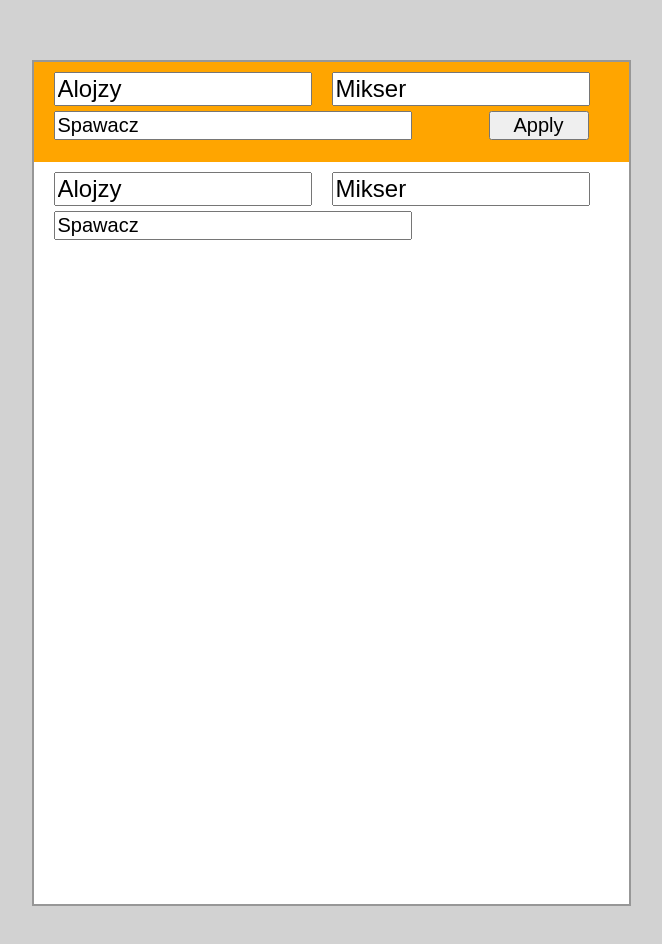
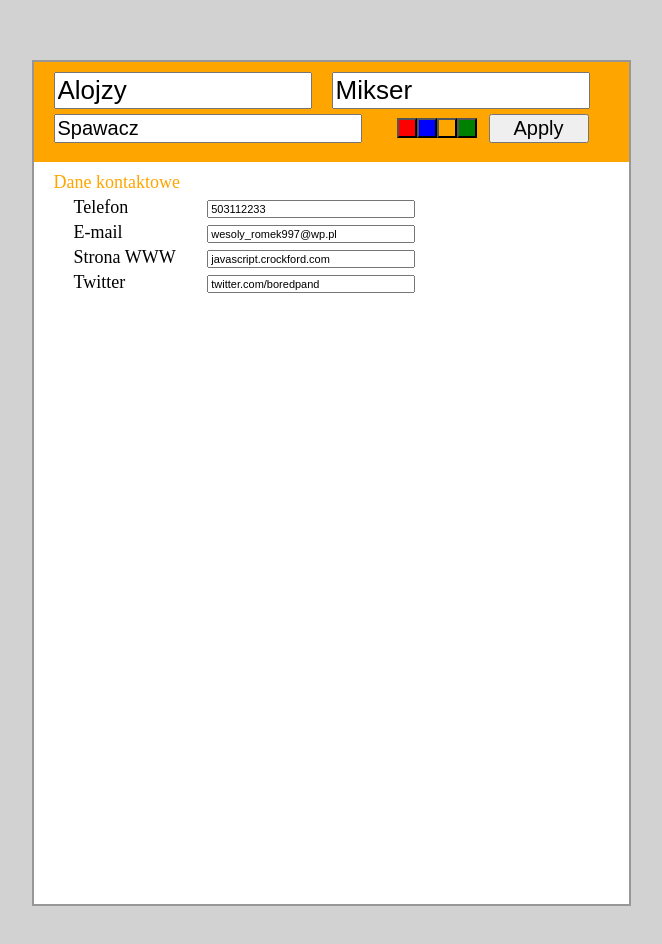
Before and after one commit to pbialy-github/editablecv, a React app: page / in a window 1280 px wide. Both pictures are taken after a click on the button "Edit". Shown: the top 944 px of the page, without its empty margins (309-971 px from the left). Built offline with nearby package versions, Linux system fonts and the light colour scheme.

Commit message:
kolory dzialaja

```diff
--- a/components/EditField.jsx
+++ b/components/EditField.jsx
@@ -34,7 +34,7 @@ class EditField extends Field {
 
         return (
             <div style={myStyle}>
-                <input id={this.props.id} value={this.props.val} style={this.props.styles} onChange={this.props.updateState}/>
+                <input className={this.props.classes} id={this.props.id} value={this.props.val} style={this.props.styles} onChange={this.props.updateState} />
             </div>
         );
     }
--- a/components/Header.jsx
+++ b/components/Header.jsx
@@ -19,6 +19,10 @@ class Header extends React.Component {
 
 	componentDidMount() {
 		document.getElementById('changeMode').addEventListener('click', this.props.changeModeFunc, false);
+        document.getElementById('changeColorRed').addEventListener('click', () => {this.props.changePageColorFunc('red')}, false);
+        document.getElementById('changeColorBlue').addEventListener('click', () => {this.props.changePageColorFunc('blue')}, false);
+        document.getElementById('changeColorOrange').addEventListener('click', () => {this.props.changePageColorFunc('orange')}, false);
+        document.getElementById('changeColorGreen').addEventListener('click', () => {this.props.changePageColorFunc('green')}, false);
 	}
 
     validateKey(key, value) {
@@ -58,10 +62,16 @@ class Header extends React.Component {
             <div style={myStyle}>
             {this.props.editMode ? (
                 <div style={{margin: '10px 20px 0px 20px'}}>
-                    <EditField styles={{fontSize:'24px', width:'250px'}} id={'name'} val={this.state.name} updateState={this.updateState} />
-                    <EditField styles={{fontSize:'24px', width:'250px', marginLeft:'20px'}} id={'surname'} val={this.state.surname} updateState={this.updateState} />
+                    <EditField styles={{fontSize:'26px', width:'250px'}} id={'name'} val={this.state.name} updateState={this.updateState} />
+                    <EditField styles={{fontSize:'26px', width:'250px', marginLeft:'20px'}} id={'surname'} val={this.state.surname} updateState={this.updateState} />
                     <br/>
-                    <EditField styles={{fontSize:'20px', width:'350px', marginTop:'5px'}} id={'job'} val={this.state.job} updateState={this.updateState} />
+                    <EditField styles={{fontSize:'20px', width:'300px', marginTop:'5px'}} id={'job'} val={this.state.job} updateState={this.updateState} />
+                    <span className='colorsEditor'>
+                        <button id='changeColorRed' className={'colorChanger'} style={{backgroundColor:'red'}} />
+                        <button id='changeColorBlue' className={'colorChanger'} style={{backgroundColor:'blue'}} />
+                        <button id='changeColorOrange' className={'colorChanger'} style={{backgroundColor:'orange'}} />
+                        <button id='changeColorGreen' className={'colorChanger'} style={{backgroundColor:'green'}} />
+                    </span>
                     <button id='changeMode' style={{float:'right', margin:'5px 20px 0px 0px', fontSize:'20px', width:'100px'}}>Apply</button>
                 </div>
             ) : (
@@ -70,6 +80,12 @@ class Header extends React.Component {
                     <ValueField styles={{fontSize:'32px', marginLeft:'10px'}} val={this.state.surname}/>
                     <br/>
                     <ValueField styles={{fontSize:'24px'}} val={this.state.job}/>
+                    <span className='colorsEditor' style={{display:'none'}}>
+                        <button id='changeColorRed' />
+                        <button id='changeColorBlue' />
+                        <button id='changeColorOrange' />
+                        <button id='changeColorGreen' />
+                    </span>
                     <button id='changeMode' style={{float:'right', margin:'5px 20px 0px 0px', fontSize:'20px', width:'100px'}}>Edit</button>
                 </div>
             )}
--- a/components/Page.jsx
+++ b/components/Page.jsx
@@ -11,12 +11,18 @@ class Page extends React.Component {
 			pageColor: 'orange'
         };
         this.changeMode = this.changeMode.bind(this);
+        this.changePageColor = this.changePageColor.bind(this);
 
     }
 
     changeMode() {
         console.log(`changeMode editMode=${!this.state.editMode}`);
         this.setState(Object.assign({}, this.state, {editMode: !this.state.editMode}));
+    }
+
+    changePageColor(newColor) {
+        console.log(`changecolor ${newColor}`);
+        this.setState(Object.assign({}, this.state, {pageColor: newColor}));
     }
 
 
@@ -35,7 +41,7 @@ class Page extends React.Component {
 
         return (
             <div style={myStyle}>
-                <Header changeModeFunc={this.changeMode} editMode={this.state.editMode} pageColor={this.state.pageColor} />
+                <Header changeModeFunc={this.changeMode} editMode={this.state.editMode} pageColor={this.state.pageColor} changePageColorFunc={this.changePageColor} />
                 <Section secId={'Dane kontaktowe'} editMode={this.state.editMode} pageColor={this.state.pageColor} /> {/* TODO - tu ma byc np. 'Data', a nazwa sekcii edytowalna */}
             </div>
         );
--- a/components/Section.jsx
+++ b/components/Section.jsx
@@ -3,30 +3,33 @@ import React from 'react';
 import ValueField from './ValueField.jsx'; //bez jsx?
 import EditField from './EditField.jsx'; //bez jsx?
 
-//import { validateName, validateJob } from './../validators/validators.js';
+import { validatePhone, validateLength } from './../validators/validators.js';
 
 class Section extends React.Component {
 
     constructor(props) {
         super(props);
         this.state = {
-            name: 'Alojzy',
-			surname: 'Mikser',
-            job: 'Spawacz',
-            editMode: false
+//            name: 'Alojzy',
+//			surname: 'Mikser',
+//            job: 'Spawacz',
+//            editMode: false
+            phone: '503112233',
+            email: 'wesoly_romek997@wp.pl',
+            www: 'javascript.crockford.com',
+            twitter: 'twitter.com/boredpand'
         };
         this.updateState = this.updateState.bind(this);
-        this.changeMode = this.changeMode.bind(this);
+        //  this.changeMode = this.changeMode.bind(this);
         //this.validateKey = this.validateKey.bind(this);
     };
 
     validateKey(key, value) {
-        if (key === 'name' || key === 'surname') {
-            return validateName(value);
-        } else if (key === 'job') {
-            return validateJob(value);
+        if (key === 'phone') {
+            return validatePhone(value);
+        } else {
+            return validateLength(value, 30);
         }
-        return true;
     }
 
     updateState(e) {
@@ -37,10 +40,10 @@ class Section extends React.Component {
         }
     };
 
-    changeMode() {
-        console.log(`changeMode editMode=${this.state.editMode}`);
-        this.setState(Object.assign({}, this.state, {editMode: !this.state.editMode}));
-    }
+//    changeMode() {
+//        console.log(`changeMode editMode=${this.state.editMode}`);
+//        this.setState(Object.assign({}, this.state, {editMode: !this.state.editMode}));
+//    }
 
     render() {
         const myStyle = {
@@ -58,6 +61,7 @@ class Section extends React.Component {
 
         return (
             <div style={myStyle}>
+                {/*
             {this.props.editMode ? (
                 <div style={{margin: '10px 20px 0px 20px'}}>
                     <EditField styles={{fontSize:'24px', width:'250px'}} id={'name'} val={this.state.name} updateState={this.updateState} />
@@ -66,31 +70,47 @@ class Section extends React.Component {
                     <EditField styles={{fontSize:'20px', width:'350px', marginTop:'5px'}} id={'job'} val={this.state.job} updateState={this.updateState} />
                 </div>
             ) : (
+            */}
                 <div className={'section'}>
                     {/* TODO tutaj strzleczki do kolejnosci */}
                     <ValueField classes={'sectionHeader'} val={this.props.secId} styles={{color:this.props.pageColor}} />
                     <br />
                     <div className='rowDiv'>
                         <ValueField classes={'descCol'} val={'Telefon'} />
-                        <ValueField classes={'valCol'} val={'503121212'} />
+                    {this.props.editMode ? (
+                        <EditField classes={'editValCol'} id={'phone'} val={this.state.phone} updateState={this.updateState} />
+                    ) : (
+                        <ValueField classes={'valCol'} val={this.state.phone} />
+                    )}
                         <br />
                     </div>
                     <div className='rowDiv'>
                         <ValueField classes={'descCol'} val={'E-mail'} />
-                        <ValueField classes={'valCol'} val={'wesoly_romek997@wp.pl'} />
+                    {this.props.editMode ? (
+                        <EditField classes={'editValCol'} id={'email'} val={this.state.email} updateState={this.updateState} />
+                    ) : (
+                        <ValueField classes={'valCol'} val={this.state.email} />
+                    )}
                         <br />
                     </div>
                     <div className='rowDiv'>
                         <ValueField classes={'descCol'} val={'Strona WWW'} />
-                        <ValueField classes={'valCol'} val={'javascript.crockford.com'} />
+                    {this.props.editMode ? (
+                        <EditField classes={'editValCol'} id={'www'} val={this.state.www} updateState={this.updateState} />
+                    ) : (
+                        <ValueField classes={'valCol'} val={this.state.www} />
+                    )}
                         <br />
                     </div>
                     <div className='rowDiv'>
                         <ValueField classes={'descCol'} val={'Twitter'} />
-                        <ValueField classes={'valCol'} val={'twitter.com/boredpanda'} />
+                    {this.props.editMode ? (
+                        <EditField classes={'editValCol'} id={'twitter'} val={this.state.twitter} updateState={this.updateState} />
+                    ) : (
+                        <ValueField classes={'valCol'} val={this.state.twitter} />
+                    )}
                     </div>
                 </div>
-            )}
             </div>
         );
     }
--- a/css/styles.css
+++ b/css/styles.css
@@ -1,3 +1,7 @@
+* {
+    font-size: 18px;
+}
+
 div.sectionHeader {
     /* color: green; */
     /* font-weight: bold; */
@@ -17,9 +21,26 @@ div.valCol {
 }
 
 div.rowDiv {
-    margin: 2px 0px 2px 20px;
+    margin: 4px 0px 4px 20px;
 }
 
 div.section {
     margin: 10px 20px 0px 20px;
 }
+
+input.editValCol {
+    font-size: 11px;
+    width: 200px;
+}
+
+button.colorChanger {
+    border-width: 2px;
+    border-style: outset;
+    height: 20px;
+    width: 20px;
+    /* margin: 5px 0px 0px 0px; */
+}
+
+span.colorsEditor {
+    margin: 5px 0px 0px 35px;
+}
--- a/validators/validators.js
+++ b/validators/validators.js
@@ -11,7 +11,21 @@ const validateJob = (job) => {
     return patt.test(job);
 }
 
+const validatePhone = (phone) => {
+    // no letters
+    const patt = /[^A-Za-z]$/;
+    return patt.test(phone);
+}
+
+const validateLength = (value, length=20) => {
+    const pattStr = '^.{0,len}$';
+    const patt = new RegExp(pattStr.replace('len', length));
+    return patt.test(value);
+}
+
 export {
     validateName,
-    validateJob
+    validateJob,
+    validatePhone,
+    validateLength
 }
```
